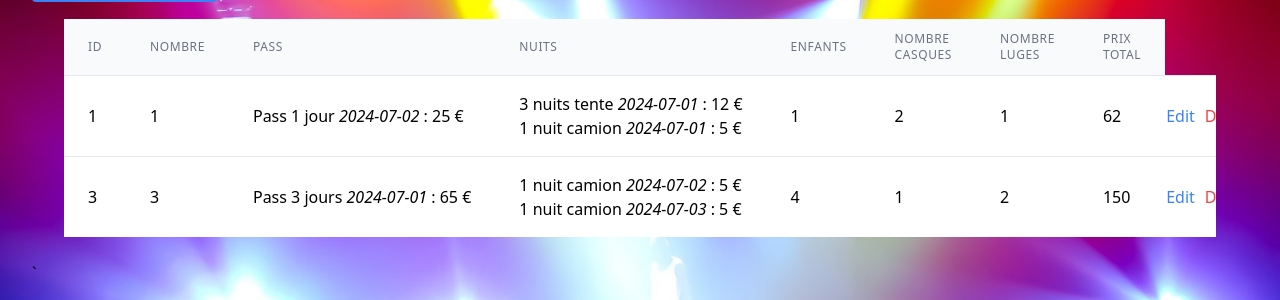
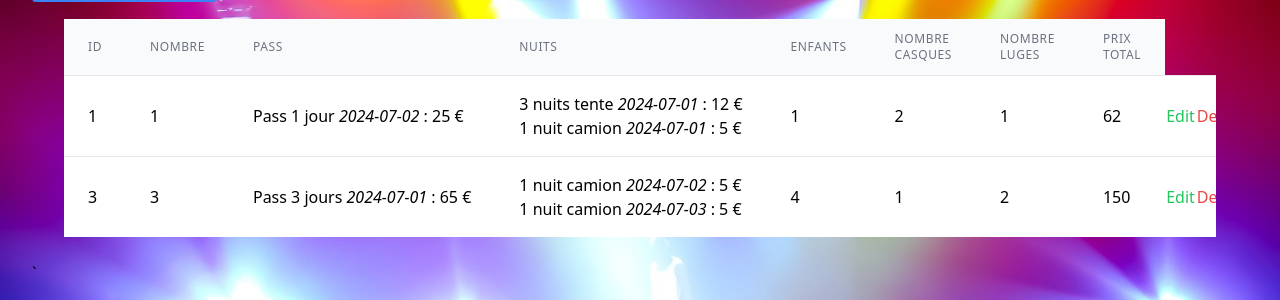
Before and after one commit to Elodie217/Music-Vercors-Festival-V2, a PHP site: page /cours/App/Views/index.php in a window 1280 px wide. Shown: the part 121-421 px from the top of the page. Run offline with PHP 8.4, Linux system fonts and the light colour scheme; the visitor is signed in with stand-in values (Sample User, id 1); data comes from the database, SQL or seed files in the repository; some libraries are stand-ins or nearby versions.

Commit message:
LAAST UPDATE

```diff
--- a/App/Views/index.php
+++ b/App/Views/index.php
@@ -72,8 +72,8 @@ if ($userId) {
                                 <td class="px-6 py-4 whitespace-nowrap"><?= $reservation->getNombreLuge_reservation() ?></td>
                                 <td class="px-6 py-4 whitespace-nowrap"><?= $reservation->getPrixTotal_reservation() ?></td>
                                 <!-- <td class="px-6 py-4 whitespace-nowrap">// $reservation->getId_user() </td> -->
-                                <td> <a href="update_reservation.php?id=<?= $reservation->getId_reservation() ?>" class="text-blue-500 hover:text-blue-700 mr-2">Edit</a></td>
-                                <td><a href="delete_reservation.php?id=<?= $reservation->getId_reservation() ?>" class="text-red-500 hover:text-red-700 pr-4" onclick="return confirm('Êtes-vous sûr de vouloir supprimer cette réservation?')">Delete</a></td>
+                                  <td><a href="/cours/Music-Vercors-Festival-V2-dev/reservations/edit/<?php echo $reservation->getId_reservation()?>" class="text-green-500 hover:text-green-700">Edit</td>
+                          <td><a href="/cours/Music-Vercors-Festival-V2-dev/reservations/delete/<?php echo$reservation->getId_reservation() ?>" class="text-red-500 hover:text-red-700" onclick="return confirm('Êtes-vous sûr de vouloir supprimer cette réservation?')">Delete</a></td>
                             </tr>
                         <?php endforeach; ?>
                     </tbody>
```
Also changed, not shown: 1 other file.
